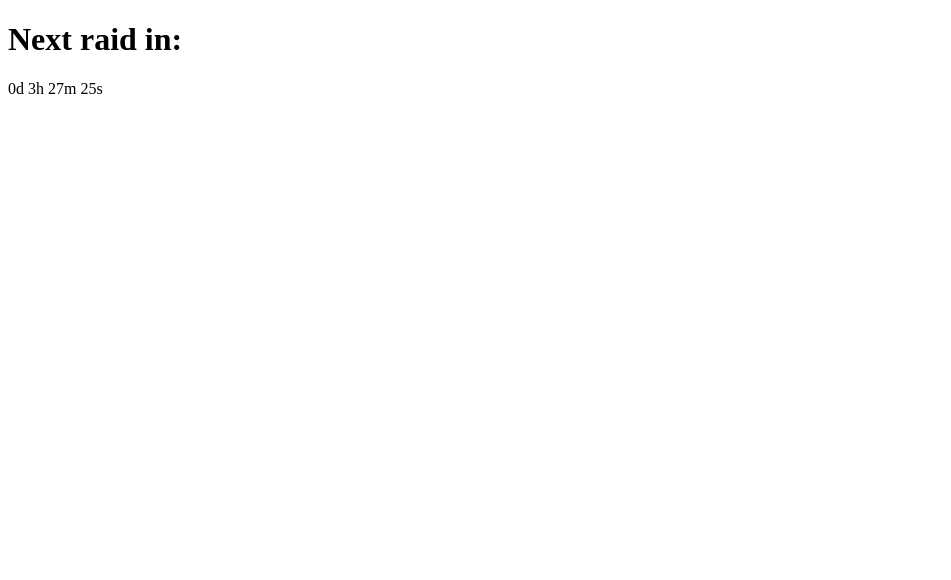
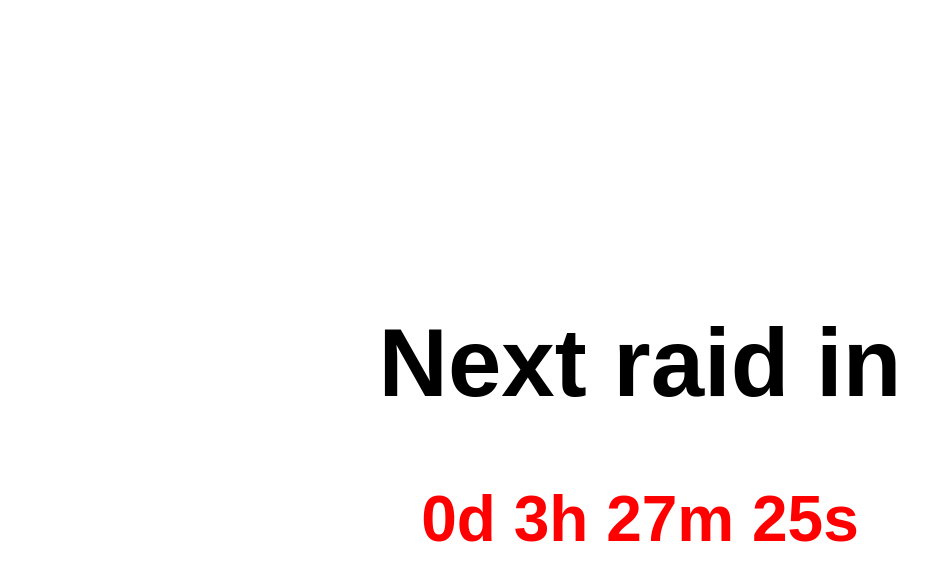
Before and after one commit to Creatan/raid-countdown, a plain HTML site: page index.html in a window 1280 px wide. Shown: the whole page, without its empty margins (0-951 px from the left). Drawn offline with Linux system fonts and the light colour scheme.

Commit message:
Some styling

```diff
--- a/index.html
+++ b/index.html
@@ -5,12 +5,30 @@
 	<meta http-equiv="X-UA-Compatible" content="IE=edge">
 	<meta name="viewport" content="width=device-width, initial-scale=1.0">
 	<title>Raid Countdown</title>
+	<style>
+		body {
+			display: flex;
+			flex-direction: column;
+			justify-content: center;
+			align-items: center;
+			height: 100vh;
+			padding: 0;
+			margin: 0;
+			font-family: Arial, Helvetica, sans-serif;
+		}
+		h1 {
+			font-size: 6rem;
+		}
+		#countdown {
+			color: red;
+			font-size: 4rem;
+			font-weight: bold;
+		}
+	</style>
 </head>
 <body>
-	<div class="container">
-		<h1>Next raid in:</h1>
+		<h1>Next raid in</h1>
 		<div id="countdown">
-		</div>
 	</div>
 	<script>
 		window.addEventListener('DOMContentLoaded', (event) => {
```
